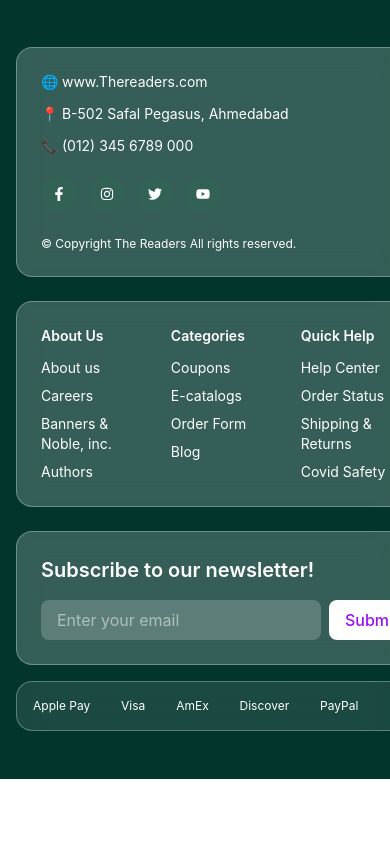
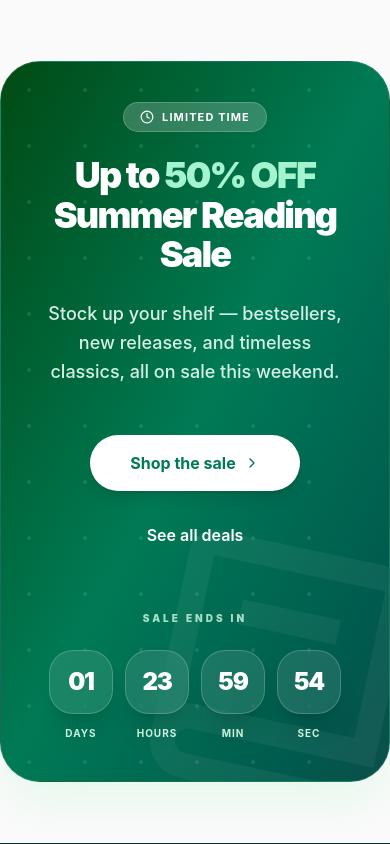
Before and after one commit to sihab176/Read-Together-client-side, a React (Vite) app: page / in a window 390 px wide. Shown: the part 5980-6824 px from the top of the page. Before the commit the page ends 6759 px from the top, so only its background shows below. Built offline with nearby package versions, Linux system fonts and the light colour scheme; no server answers.

Commit message:
created sumerReading sale

```diff
--- a/src/Pages/HomePages/HomePage.jsx
+++ b/src/Pages/HomePages/HomePage.jsx
@@ -6,6 +6,7 @@ import BookGrid from "../../components/LandingPageItems/BookGrid";
 import WhySection from "../../components/WhySection";
 import BookCarousel from "../../components/BookCarousel";
 import AuthorSection from "../../components/LandingPageItems/AuthorSection";
+import SummerReadingSale from "../../components/LandingPageItems/SummerReadingSale";
 
 const HomePage = () => {
   return (
@@ -16,6 +17,7 @@ const HomePage = () => {
       {/* <BookCategories /> */}
       <AuthorSection />
       <WhySection />
+      <SummerReadingSale />
       {/* <BookCarousel /> */}
     </div>
   );
--- /dev/null
+++ b/src/components/LandingPageItems/SummerReadingSale.jsx
@@ -0,0 +1,110 @@
+import React, { useState, useEffect } from "react";
+import { LuClock, LuChevronRight, LuDot } from "react-icons/lu"; // Modern Lucide icons
+import { RiBook2Line } from "react-icons/ri"; // Remix icon for variety
+
+const SummerReadingSale = () => {
+  // Timer Logic: Set to match the "02 Days" state in image_eddca4.jpg
+  const targetDate = new Date();
+  targetDate.setDate(targetDate.getDate() + 2);
+
+  const [timeLeft, setTimeLeft] = useState({
+    days: 2,
+    hours: 0,
+    minutes: 15,
+    seconds: 20,
+  });
+
+  useEffect(() => {
+    const timer = setInterval(() => {
+      const difference = +targetDate - +new Date();
+      if (difference > 0) {
+        setTimeLeft({
+          days: Math.floor(difference / (1000 * 60 * 60 * 24)),
+          hours: Math.floor((difference / (1000 * 60 * 60)) % 24),
+          minutes: Math.floor((difference / 1000 / 60) % 60),
+          seconds: Math.floor((difference / 1000) % 60),
+        });
+      }
+    }, 1000);
+    return () => clearInterval(timer);
+  }, []);
+
+  return (
+    <div className="bg-neutral-50 min-h-screen flex items-center justify-center ">
+      {/* Container: Primary Green Gradient as requested */}
+      <div className="relative bg-linear-to-br from-[#034b11] via-emerald-700 to-teal-900 rounded-[40px] shadow-2xl shadow-green-200/40 p-10 md:p-16 max-w-7xl w-full overflow-hidden flex flex-col md:flex-row items-center gap-12 border border-white/10">
+        {/* Subtle Background Pattern using React Icons */}
+        <div className="absolute inset-0 opacity-10 pointer-events-none flex flex-wrap gap-8 p-4">
+          {Array.from({ length: 100 }).map((_, i) => (
+            <LuDot key={i} className="text-white text-2xl" />
+          ))}
+        </div>
+
+        {/* Left Content */}
+        <div className="flex-1 z-10 space-y-6 text-center md:text-left">
+          {/* Label Badge */}
+          <div className="inline-flex items-center bg-white/20 backdrop-blur-md px-4 py-1.5 rounded-full border border-white/20">
+            <LuClock className="text-white mr-2 text-sm" />
+            <span className="text-white text-[11px] font-bold uppercase tracking-widest">
+              Limited time
+            </span>
+          </div>
+
+          {/* Main Headline from image_eddca4.jpg */}
+          <h1 className="text-white md:text-6xl text-4xl font-black leading-[1.1] tracking-tighter">
+            Up to <span className="text-emerald-200">50% OFF</span> <br />
+            Summer Reading Sale
+          </h1>
+
+          <p className="text-emerald-50 text-lg md:text-xl font-medium leading-relaxed max-w-xl mx-auto md:mx-0 opacity-90">
+            Stock up your shelf — bestsellers, new releases, and timeless
+            classics, all on sale this weekend.
+          </p>
+
+          {/* Buttons */}
+          <div className="flex flex-col sm:flex-row items-center gap-4 pt-6">
+            <button className="group bg-white text-emerald-700 font-bold px-10 py-4 rounded-full text-base shadow-lg hover:shadow-emerald-900/20 transition-all flex items-center gap-2">
+              Shop the sale
+              <LuChevronRight className="group-hover:translate-x-1 transition-transform" />
+            </button>
+            <button className="text-white font-semibold px-6 py-4 hover:bg-white/10 rounded-full transition-colors">
+              See all deals
+            </button>
+          </div>
+        </div>
+
+        {/* Right Countdown: Glassmorphism Design */}
+        <div className="z-10 flex flex-col items-center md:items-end gap-6">
+          <span className="text-emerald-100 text-[10px] font-black uppercase tracking-[0.3em] opacity-80">
+            Sale ends in
+          </span>
+
+          <div className="flex items-center gap-3 md:gap-4">
+            {[
+              { label: "DAYS", value: timeLeft.days },
+              { label: "HOURS", value: timeLeft.hours },
+              { label: "MIN", value: timeLeft.minutes },
+              { label: "SEC", value: timeLeft.seconds },
+            ].map((unit, idx) => (
+              <div key={idx} className="flex flex-col items-center">
+                <div className="bg-white/10 backdrop-blur-lg border border-white/20 rounded-[24px] md:w-24 md:h-24 w-16 h-16 flex items-center justify-center shadow-xl">
+                  <span className="text-white md:text-4xl text-2xl font-black tracking-tighter">
+                    {String(unit.value).padStart(2, "0")}
+                  </span>
+                </div>
+                <span className="text-emerald-100 text-[10px] font-bold mt-3 tracking-widest">
+                  {unit.label}
+                </span>
+              </div>
+            ))}
+          </div>
+        </div>
+
+        {/* Decorative Book Icon in background */}
+        <RiBook2Line className="absolute -bottom-10 -right-10 text-white opacity-5 text-[300px] rotate-12" />
+      </div>
+    </div>
+  );
+};
+
+export default SummerReadingSale;
```
